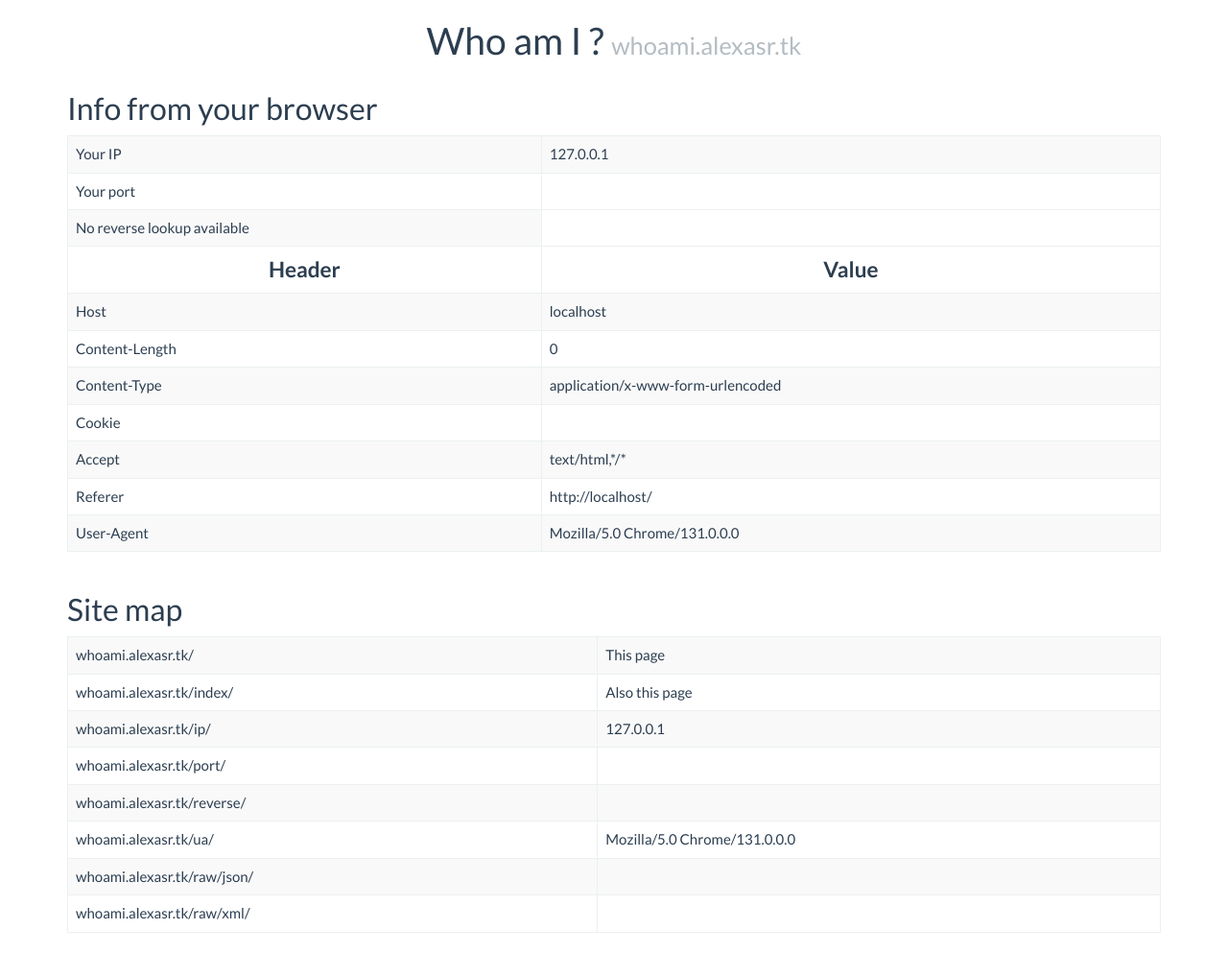
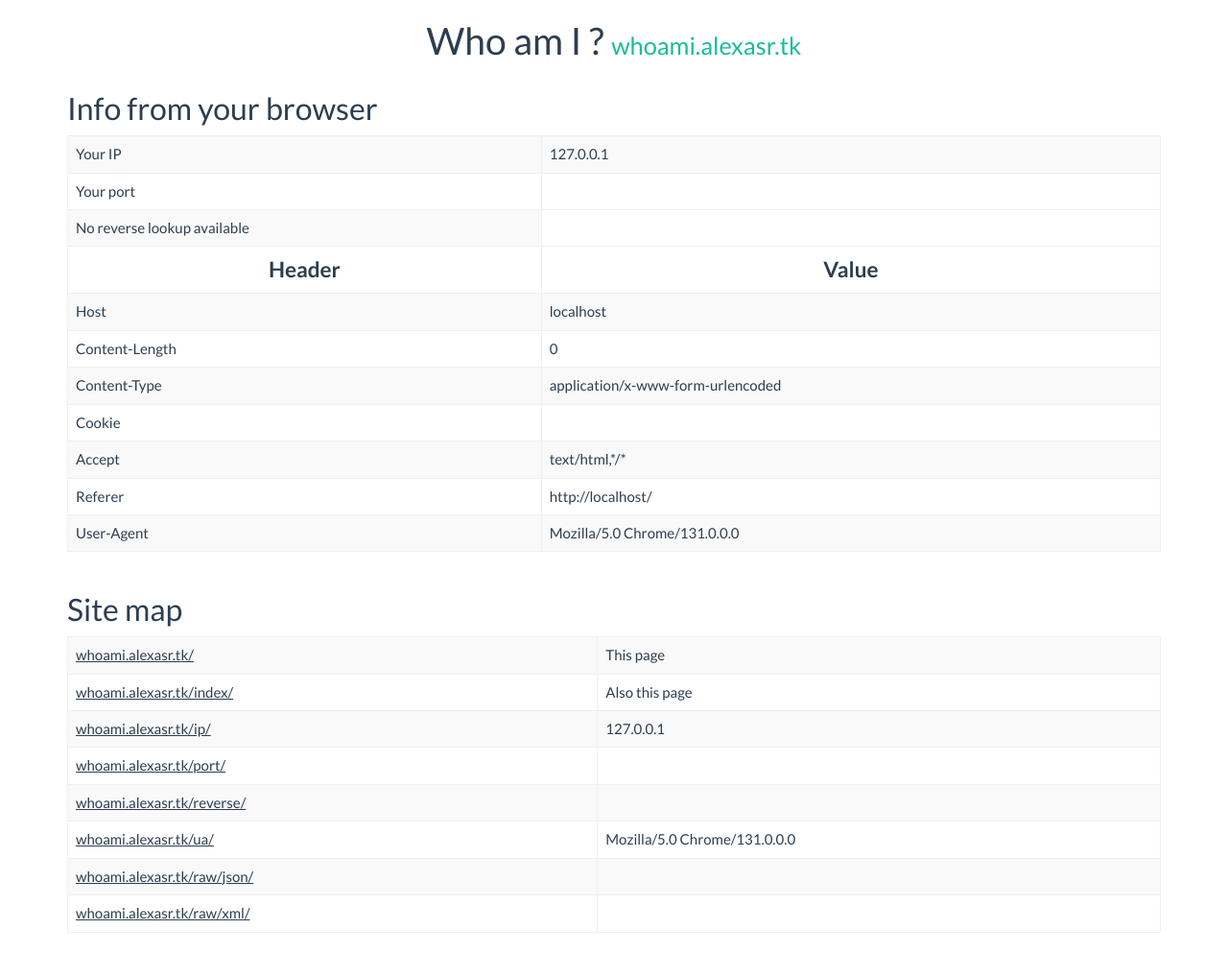
Before and after one commit to fager/whoami, a Flask app: page /info/ in a window 1280 px wide. Shown: the whole page at 96% size. Run offline with Flask 2, Linux system fonts and the light colour scheme; some libraries are stand-ins or nearby versions.

Commit message:
Add dynamic links

```diff
--- a/app/static/css/index.css
+++ b/app/static/css/index.css
@@ -8,3 +8,9 @@
 .table td:first-child {
   white-space: nowrap;
 }
+
+/* No special color for html links */
+td a {
+  text-decoration: none;
+  color: rgb(44, 62, 80);
+}
--- a/app/templates/index.html
+++ b/app/templates/index.html
@@ -3,7 +3,7 @@
   {% include "header.html" %}
 
   <body>
-    <h1 class="text-center">Who am I ? <small>whoami.alexasr.tk</small></h1>
+    <h1 class="text-center">Who am I ? <small><a href={{ url_for('main') }}>whoami.alexasr.tk</small></a></h1>
 
     <div class="container">
       <h2>Info from your browser</h2>
--- a/app/templates/second.html
+++ b/app/templates/second.html
@@ -2,44 +2,44 @@
   <table class="table table-hover table-striped table-bordered">
     <tbody>
       <tr>
-        <td>whoami.alexasr.tk/</td>
+        <td><a href={{ url_for('main') }}>whoami.alexasr.tk/</a></td>
         <td>This page</td>
       </tr>
       <tr>
-        <td>whoami.alexasr.tk/index/</td>
+        <td><a href={{ url_for('main') }}>whoami.alexasr.tk/index/</a></td>
         <td>Also this page</td>
       </tr>
       <tr>
-        <td>whoami.alexasr.tk/ip/</td>
+        <td><a href={{ url_for('ip') }}>whoami.alexasr.tk/ip/</a></td>
         <td>{{ ip }}</td>
       </tr>
       <tr>
-        <td>whoami.alexasr.tk/port/</td>
+        <td><a href={{ url_for('port') }}>whoami.alexasr.tk/port/</a></td>
         <td>{{ port }}</td>
       </tr>
       <tr>
-        <td>whoami.alexasr.tk/reverse/</td>
+        <td><a href={{ url_for('reverse') }}>whoami.alexasr.tk/reverse/</td>
         <td>{{ reverse }}</td>
       </tr>
         {% for key, value in parent_dict.items() %}
           {% if key == "User-Agent" %}
             <tr>
-              <td>whoami.alexasr.tk/ua/</td>
+              <td><a href={{ url_for('ua') }}>whoami.alexasr.tk/ua/</a></td>
               <td>{{ value }}</td>
             </tr>
           {% elif key == "Accept-Language" %}
             <tr>
-              <td>whoami.alexasr.tk/lang/</td>
+              <td><a href={{ url_for('lang') }}>whoami.alexasr.tk/lang/</a></td>
               <td>{{ value }}</td>
             </tr>
           {% endif %}
         {% endfor %}
       <tr>
-        <td>whoami.alexasr.tk/raw/json/</td>
+        <td><a href={{ url_for('raw', type="json") }}>whoami.alexasr.tk/raw/json/</a></td>
         <td>{{ json }}</td>
       </tr>
       <tr>
-        <td>whoami.alexasr.tk/raw/xml/</td>
+        <td><a href={{ url_for('raw', type="xml") }}>whoami.alexasr.tk/raw/xml/</a></td>
         <td>{{ xml }}</td>
       </tr>
     </tbody>
```
